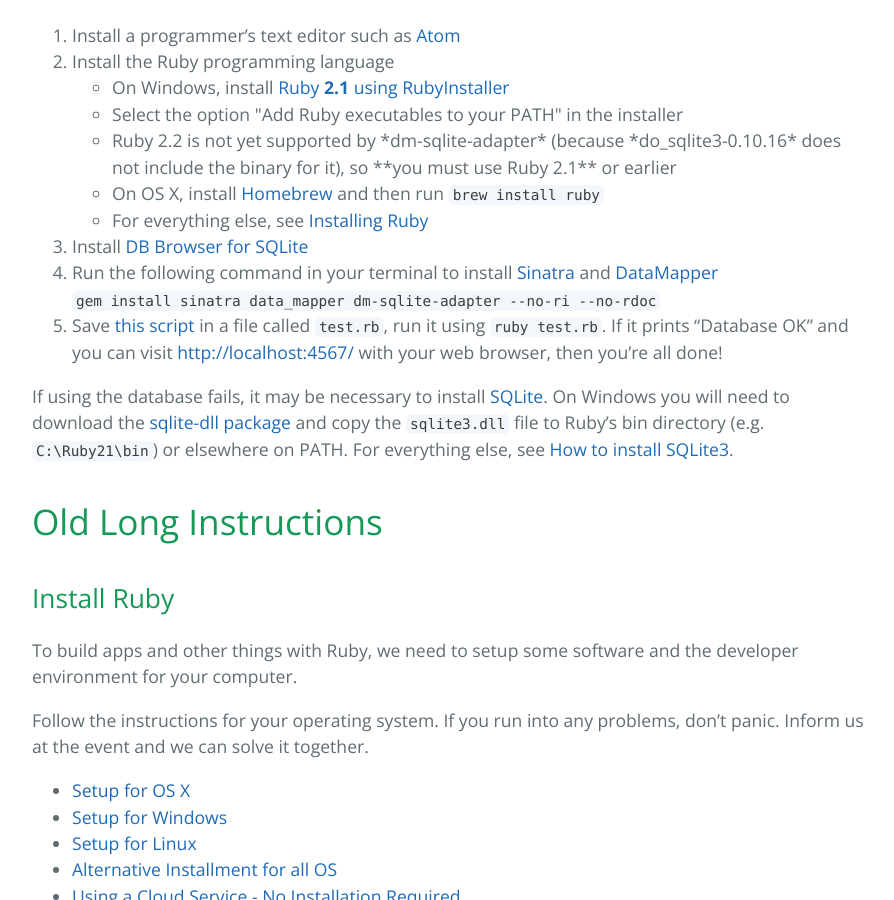
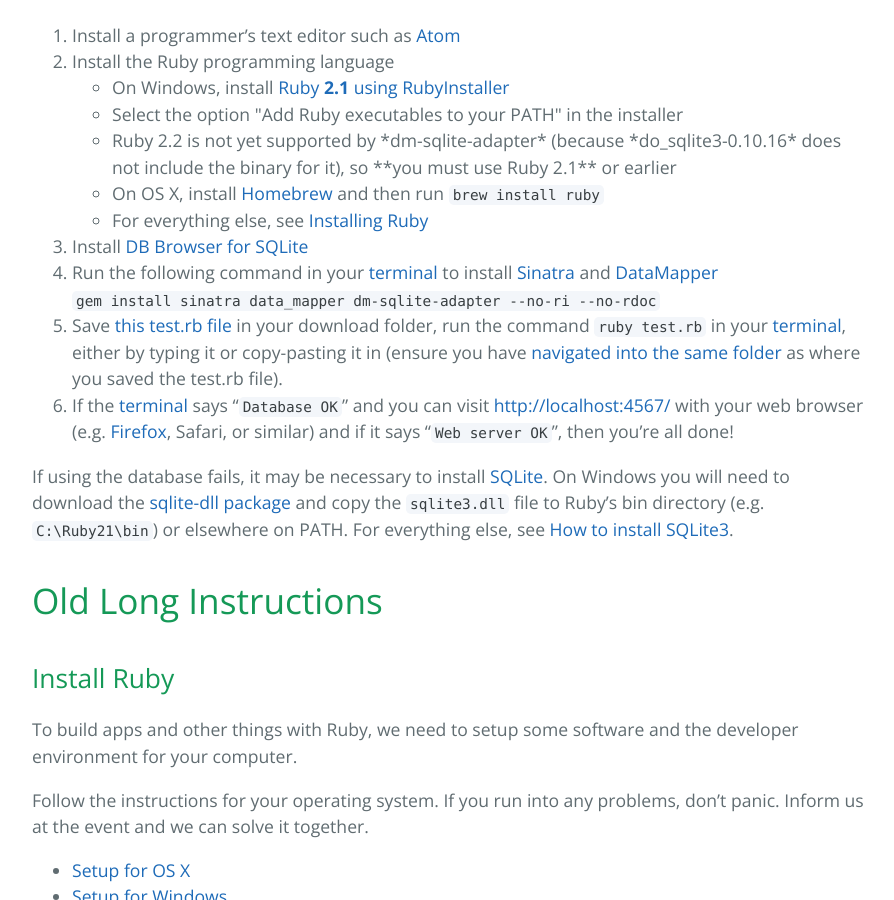
Before and after one commit to luontola/web-intro, a Jekyll site: the page built from installation.md, in a window 1280 px wide and 900 px high, scrolled down 500 px. Shown: the whole window, without its empty margins (192-1086 px from the left). Built offline with Jekyll 4.4.1, drawn with Linux system fonts in a browser that asks for light colours; Markdown is read by kramdown in place of the engine named in the settings.

Commit message:
clarifications to terminal part in install instructions

```diff
--- a/installation.md
+++ b/installation.md
@@ -16,12 +16,16 @@
   * On OS X, install [Homebrew](http://brew.sh/) and then run `brew install ruby`
   * For everything else, see [Installing Ruby](https://www.ruby-lang.org/en/documentation/installation/)
 3. Install [DB Browser for SQLite](http://sqlitebrowser.org/)
-4. Run the following command in your terminal to install [Sinatra](http://www.sinatrarb.com/) and [DataMapper](http://datamapper.org/)
+4. Run the following command in your [terminal][terminal] to install [Sinatra](http://www.sinatrarb.com/) and [DataMapper](http://datamapper.org/)
   `gem install sinatra data_mapper dm-sqlite-adapter --no-ri --no-rdoc`
-5. Save [this script](/test.rb) in a file called `test.rb`, run it using `ruby test.rb`. If it prints "Database OK" and you can visit <http://localhost:4567/> with your web browser, then you're all done!
+5. Save [this test.rb file](/test.rb) in your download folder, run the command `ruby test.rb` in your [terminal][terminal], either by typing it or copy-pasting it in (ensure you have [navigated into the same folder][folder-navigation] as where you saved the test.rb file).
+6. If the [terminal][terminal] says "`Database OK`" and you can visit <http://localhost:4567/> with your web browser (e.g. [Firefox](https://www.mozilla.org/en-US/firefox/new/), Safari, or similar) and if it says "`Web server OK`", then you're all done!
 
 If using the database fails, it may be necessary to install [SQLite](https://www.sqlite.org/). On Windows you will need to download the [sqlite-dll package](http://www.sqlite.org/2015/sqlite-dll-win32-x86-3081101.zip) and copy the `sqlite3.dll` file to Ruby's bin directory (e.g. `C:\Ruby21\bin`) or elsewhere on PATH. For everything else, see [How to install SQLite3](http://mislav.uniqpath.com/rails/install-sqlite3/).
 
+
+[terminal]: http://askubuntu.com/questions/38162/what-is-a-terminal-and-how-do-i-open-and-use-it
+[folder-navigation]: http://askubuntu.com/questions/232442/how-do-i-navigate-between-directories-in-terminal
 
 # Old Long Instructions
 
```
